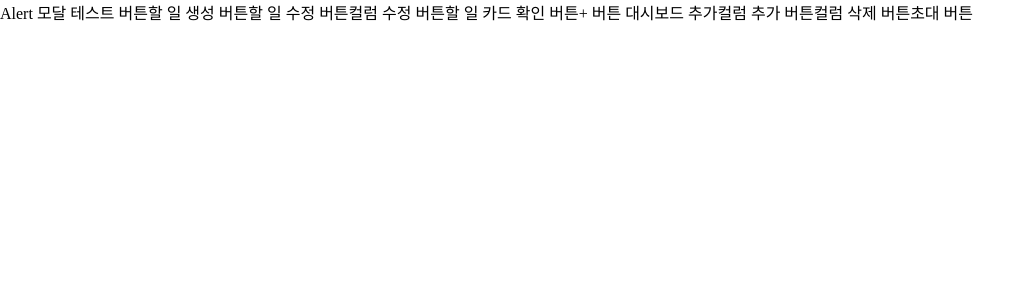
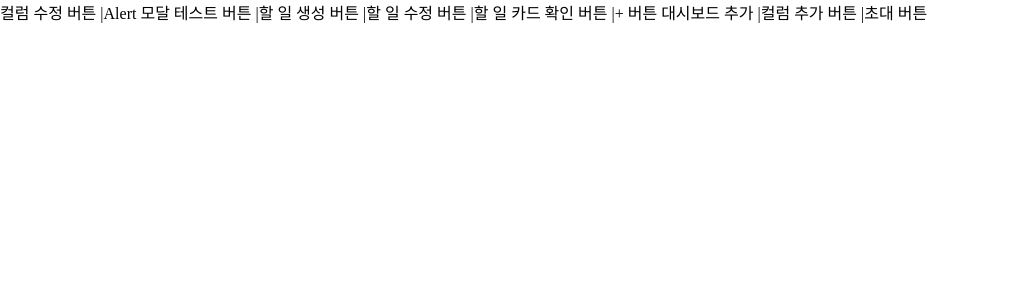
Before and after one commit to eunji-0623/Taskify, a React (Vite) app: page /modal in a window 1280 px wide. Shown: the top 300 px of the page, without its empty margins (0-1034 px from the left). Built offline with nearby package versions, Linux system fonts and the light colour scheme; a web font is replaced by a local one.

Commit message:
Feat: 컬럼 관리 모달과 삭제하기 모달 연결

```diff
--- a/src/hooks/modal/useDeleteColumnModal.tsx
+++ /dev/null
@@ -1,27 +0,0 @@
-import { useCallback, useState } from 'react';
-import DeleteColumnModal from '../../pages/modal/DeleteColumnModal/DeleteColumnModal';
-
-/*
-  모달의 렌더링 여부가 결정되는 state 생략을 위한 DeleteColumnModal hook입니다.
-  DeleteColumnModal, openDeleteColumn 가 리턴되어 사용할 수 있습니다.
-  const { DeleteColumnModal, openDeleteColumn } = useDeleteColumnModal();
-*/
-
-function useDeleteColumnModal() {
-  const [isOpen, setIsOpen] = useState(false);
-
-  // 모달 열기
-  const openDeleteColumn = useCallback(() => {
-    setIsOpen(true);
-  }, []);
-
-  return {
-    DeleteColumnModal: isOpen
-      ? () => <DeleteColumnModal isOpen={isOpen} setIsOpen={setIsOpen} />
-      : () => null,
-    openDeleteColumn,
-    isOpen,
-  };
-}
-
-export default useDeleteColumnModal;
--- a/src/pages/modal/DeleteColumnModal/DeleteColumnModal.tsx
+++ b/src/pages/modal/DeleteColumnModal/DeleteColumnModal.tsx
@@ -3,27 +3,29 @@ import ModalContainer from '../ModalContainer/ModalContainer';
 import { DeleteBtn, ChangeAndSaveBtn } from '../../../components/Btn/Btn';
 import styles from './DeleteColumnModal.module.scss';
 
-/*
-  컬럼 삭제할 수 있는 모달입니다.
-*/
-
 interface ModalProps {
   isOpen: boolean;
   setIsOpen: (isOpen: boolean) => void;
+  openEditModal: () => void;
 }
 
-function DeleteColumnModal({ isOpen, setIsOpen }: ModalProps) {
-  // 모달 닫기
+function DeleteColumnModal({ isOpen, setIsOpen, openEditModal }: ModalProps) {
+  // 컬럼의 모든 카드를 삭제하는 동작으로 변경하기
   const close = useCallback(() => {
     setIsOpen(false);
   }, [setIsOpen]);
+
+  // 취소를 클릭하면 컬럼 관리 모달로 돌아갑니다.
+  const handleDelete = useCallback(() => {
+    openEditModal();
+  }, [openEditModal]);
 
   return (
     <ModalContainer isOpen={isOpen} setIsOpen={setIsOpen}>
       <div className={styles.container}>
         <p>컬럼의 모든 카드가 삭제됩니다.</p>
         <div className={styles.buttonBlock}>
-          <DeleteBtn BtnText="취소" handleBtn={close} />
+          <DeleteBtn BtnText="취소" handleBtn={handleDelete} />
           <ChangeAndSaveBtn BtnText="삭제" handleBtn={close} />
         </div>
       </div>
--- /dev/null
+++ b/src/pages/modal/EditColumnManagement/EditColumnManagement.tsx
@@ -0,0 +1,73 @@
+import { useState } from 'react';
+import EditColumnModal from '../EditColumnModal/EditColumnModal';
+import DeleteColumnModal from '../DeleteColumnModal/DeleteColumnModal';
+
+/*
+  컬럼 수정 모달과 삭제하기 모달을 관리합니다.
+
+  EditColumnModal에서 "삭제하기" 버튼을 클릭하면
+  EditColumnModal는 닫고 DeleteColumnModal가 열립니다.
+*/
+
+interface ModalProps {
+  isOpen: boolean;
+  setIsOpen: (isOpen: boolean) => void;
+}
+
+function EditColumnManagement({ isOpen, setIsOpen }: ModalProps) {
+  const [editModalOpen, setEditModalOpen] = useState(true);
+  const [deleteModalOpen, setDeleteModalOpen] = useState(false);
+
+  const openDeleteModal = () => {
+    setDeleteModalOpen(true);
+    setEditModalOpen(false);
+  };
+
+  const openEditModal = () => {
+    setDeleteModalOpen(false);
+    setEditModalOpen(true);
+  };
+
+  return (
+    <>
+      {editModalOpen && (
+        <EditColumnModal
+          isOpen={isOpen}
+          setIsOpen={setIsOpen}
+          openDeleteModal={openDeleteModal}
+        />
+      )}
+      {deleteModalOpen && (
+        <DeleteColumnModal
+          isOpen={isOpen}
+          setIsOpen={setIsOpen}
+          openEditModal={openEditModal}
+        />
+      )}
+    </>
+  );
+}
+
+export default EditColumnManagement;
+
+/*
+  사용방법
+  function ModalPageTest() {
+    const [isEditModalOpen, setIsEditModalOpen] = useState(false);
+
+    function handleColumnClick() {
+      setIsEditModalOpen(!isEditModalOpen);
+    }
+
+    return (
+      <div>
+        <button type="button" onClick={handleColumnClick}>버튼</button>
+        {isEditModalOpen
+          ? <EditColumnManagement isOpen={isEditModalOpen} setIsOpen={setIsEditModalOpen} />
+          : null}
+      </div>
+    );
+  }
+
+  export default ModalPageTest;
+*/
--- a/src/pages/modal/EditColumnModal/EditColumnModal.tsx
+++ b/src/pages/modal/EditColumnModal/EditColumnModal.tsx
@@ -1,29 +1,34 @@
-import { useCallback } from 'react';
+import React, { useCallback } from 'react';
 import ModalContainer from '../ModalContainer/ModalContainer';
 import { DeleteBtn, ChangeAndSaveBtn } from '../../../components/Btn/Btn';
 import styles from './EditColumnModal.module.scss';
 
 /*
-  컬럼을 수정하는 모달입니다.
+  컬럼 관리하는 모달입니다.
 
-  컬럼 수정 모달에서 "삭제하기" 버튼으로 컬럼 삭제 모달을 볼 수 있습니다. (추가하겠습니다.)
+  삭제하기 모달과 연결을 위해 직접 사용하는 것이 아닌 EditColumnManagement로 사용합니다.
 */
 
 interface ModalProps {
   isOpen: boolean;
   setIsOpen: (isOpen: boolean) => void;
+  openDeleteModal: () => void;
 }
 
-function EditColumnModal({ isOpen, setIsOpen }: ModalProps) {
-  // 모달 닫기
+function EditColumnModal({ isOpen, setIsOpen, openDeleteModal }: ModalProps) {
+  // 취소 버튼을 클릭하면 모달을 닫습니다.
   const close = useCallback(() => {
     setIsOpen(false);
   }, [setIsOpen]);
 
-  // 컬럼 변경 버튼 클릭 동작
-  function handleSubmit(event: React.FormEvent<HTMLFormElement>) {
+  const handleSubmit = (event: React.FormEvent<HTMLFormElement>) => {
     event.preventDefault();
-  }
+  };
+
+  // 삭제하기 버튼을 클릭하면 컬럼 삭제 모달이 열립니다.
+  const handleDelete = () => {
+    openDeleteModal();
+  };
 
   return (
     <ModalContainer isOpen={isOpen} setIsOpen={setIsOpen}>
@@ -35,7 +40,7 @@ function EditColumnModal({ isOpen, setIsOpen }: ModalProps) {
             <input className={styles.inputText} type="text" id="name" name="name" required />
           </div>
 
-          <button className={styles.delete} type="button" onClick={close}>삭제하기</button>
+          <button className={styles.delete} type="button" onClick={handleDelete}>삭제하기</button>
 
           <div className={styles.buttonBlock}>
             <div className={styles.buttons}>
--- a/src/pages/modalPageTest/index.tsx
+++ b/src/pages/modalPageTest/index.tsx
@@ -1,24 +1,25 @@
 import { useState } from 'react';
 import useNewTodoModal from '../../hooks/modal/useNewTodoModal';
 import EditTodoModal from '../modal/EditTodoModal/EditTodoModal';
-import EditColumnModal from '../modal/EditColumnModal/EditColumnModal';
+// import EditColumnModal from '../modal/EditColumnModal/EditColumnModal';
 import TodoCardModal from '../modal/TodoCardModal/TodoCardModal';
 import useAlertModal from '../../hooks/modal/useAlertModal';
-import useDeleteColumnModal from '../../hooks/modal/useDeleteColumnModal';
+// import useDeleteColumnModal from '../../hooks/modal/useDeleteColumnModal';
 import useInviteModal from '../../hooks/modal/useInviteModal';
 import useNewColumnModal from '../../hooks/modal/useNewColumnModal';
 import useNewDashModal from '../../hooks/modal/useNewDashModal';
+import EditColumnManagement from '../modal/EditColumnManagement/EditColumnManagement';
 
 function ModalPageTest() {
   const { NewTodoModal, openTodo } = useNewTodoModal();
   const { AlertModal, openAlert } = useAlertModal();
   const { NewDashModal, openDash } = useNewDashModal();
   const { NewColumnModal, openNewColumn } = useNewColumnModal();
-  const { DeleteColumnModal, openDeleteColumn } = useDeleteColumnModal();
+  // const { DeleteColumnModal, openDeleteColumn } = useDeleteColumnModal();
   const { InviteModal, openInvite } = useInviteModal();
   const [todoTest, setTodoTest] = useState(false);
   const [cardTest, setCardTest] = useState(false);
-  const [columnTest, setColumnTest] = useState(false);
+  const [isEditModalOpen, setIsEditModalOpen] = useState(false);
 
   function handleTodoClick() {
     setTodoTest(!todoTest);
@@ -29,34 +30,33 @@ function ModalPageTest() {
   }
 
   function handleColumnClick() {
-    setColumnTest(!columnTest);
+    setIsEditModalOpen(!isEditModalOpen);
   }
 
   return (
     <div>
-      <button type="button" onClick={openAlert}>Alert 모달 테스트 버튼</button>
+      <button type="button" onClick={handleColumnClick}>컬럼 수정 버튼 | </button>
+      {isEditModalOpen
+        ? <EditColumnManagement isOpen={isEditModalOpen} setIsOpen={setIsEditModalOpen} />
+        : null}
+
+      <button type="button" onClick={openAlert}>Alert 모달 테스트 버튼 | </button>
       <AlertModal modalText="이미 사용 중인 이메일입니다." buttonText="확인" />
 
-      <button type="button" onClick={openTodo}>할 일 생성 버튼</button>
+      <button type="button" onClick={openTodo}>할 일 생성 버튼 | </button>
       <NewTodoModal />
 
-      <button type="button" onClick={handleTodoClick}>할 일 수정 버튼</button>
+      <button type="button" onClick={handleTodoClick}>할 일 수정 버튼 | </button>
       {todoTest ? <EditTodoModal isOpen={todoTest} setIsOpen={setTodoTest} /> : null}
 
-      <button type="button" onClick={handleColumnClick}>컬럼 수정 버튼</button>
-      {columnTest ? <EditColumnModal isOpen={columnTest} setIsOpen={setColumnTest} /> : null}
-
-      <button type="button" onClick={handleCardClick}>할 일 카드 확인 버튼</button>
+      <button type="button" onClick={handleCardClick}>할 일 카드 확인 버튼 | </button>
       {cardTest ? <TodoCardModal isOpen={cardTest} setIsOpen={setCardTest} /> : null}
 
-      <button type="button" onClick={openDash}>+ 버튼 대시보드 추가</button>
+      <button type="button" onClick={openDash}>+ 버튼 대시보드 추가 | </button>
       <NewDashModal />
 
-      <button type="button" onClick={openNewColumn}>컬럼 추가 버튼</button>
+      <button type="button" onClick={openNewColumn}>컬럼 추가 버튼 | </button>
       <NewColumnModal />
-
-      <button type="button" onClick={openDeleteColumn}>컬럼 삭제 버튼</button>
-      <DeleteColumnModal />
 
       <button type="button" onClick={openInvite}>초대 버튼</button>
       <InviteModal />
```
